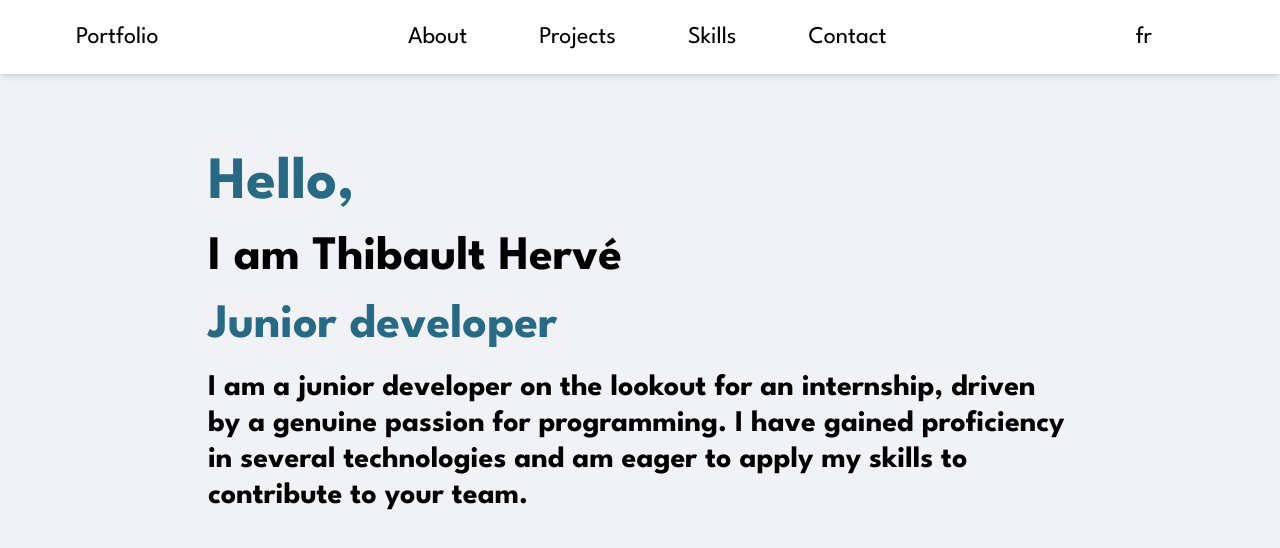
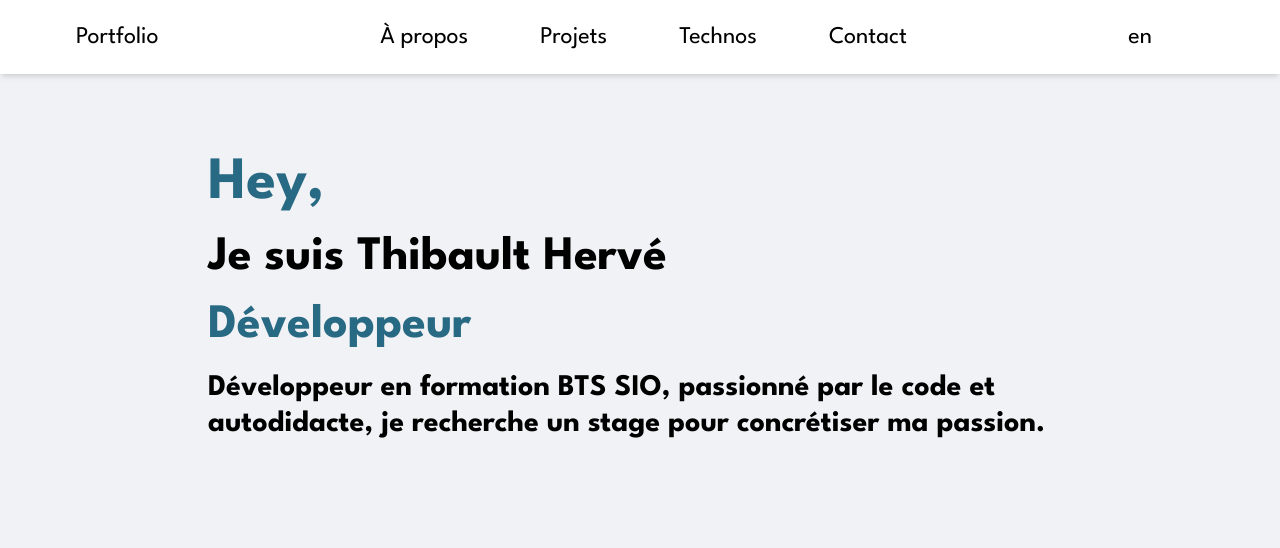
Before and after one commit to th-herve/portfolio, a React (Create React App) app: page / in a window 1280 px wide. Shown: the top 548 px of the page. Built offline with nearby package versions, Linux system fonts and the light colour scheme; some icons are missing; a web font is replaced by a local one.

Commit message:
Create branch bts

```diff
--- a/package.json
+++ b/package.json
@@ -1,4 +1,5 @@
 {
+  "homepage": ".",
   "name": "portfolio",
   "version": "0.1.0",
   "private": true,
--- a/src/components/navbar.js
+++ b/src/components/navbar.js
@@ -81,7 +81,7 @@ export default function Navbar() {
       <div id="right-part" className="items flex items-center gap-4">
         <div id="language-switcher">
           <button ref={btnRef} onClick={changeLanguage} className="hover:text-cyan dark:hover:text-dark_cyan">
-            fr
+            en
           </button>
         </div>
         <div id="theme-switcher">
--- a/src/data/translation.json
+++ b/src/data/translation.json
@@ -42,7 +42,7 @@
       "about": {
         "hello": "Hey,",
         "IAm": "Je suis ",
-        "jobTitle": "Développeur junior",
+        "jobTitle": "Développeur",
         "description": "Développeur en formation BTS SIO, passionné par le code et autodidacte, je recherche un stage pour concrétiser ma passion."
       },
       "nav": {
--- a/src/i18n.js
+++ b/src/i18n.js
@@ -10,7 +10,7 @@ i18n
   .use(initReactI18next) // passes i18n down to react-i18next
   .init({
     resources,
-    lng: 'en', // language to use, more information here: https://www.i18next.com/overview/configuration-options#languages-namespaces-resources
+    lng: 'fr', // language to use, more information here: https://www.i18next.com/overview/configuration-options#languages-namespaces-resources
     // you can use the i18n.changeLanguage function to change the language manually: https://www.i18next.com/overview/api#changelanguage
     // if you're using a language detector, do not define the lng option
 
```
